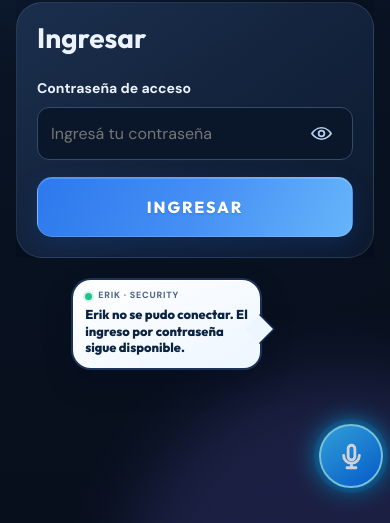
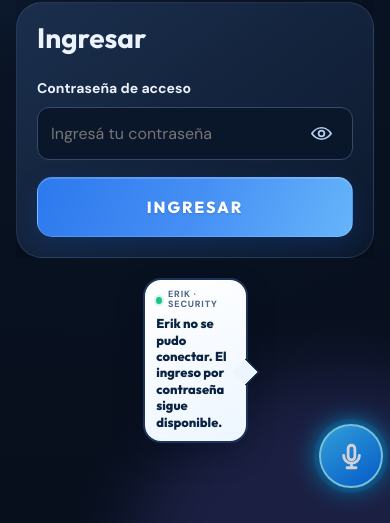
Before and after one commit to lisofer/characterIA, a website: page public/index.html in a window 390 px wide. Shown: the part 321-844 px from the top of the page. Drawn offline with Linux system fonts and the light colour scheme; no server answers.

Commit message:
Consolidate Erik speech bubble CSS and shrink/shift it left of his face

```diff
--- a/public/style.css
+++ b/public/style.css
@@ -616,9 +616,9 @@ body:has(#login-view:not(.hidden)){
 .guard-dock.is-muted .guard-avatar{opacity:.72;filter:grayscale(.24) drop-shadow(0 6px 12px rgba(0,0,0,.27))}
 .guard-dock.is-muted .guard-mic-indicator{background:linear-gradient(130deg,#5f6d80,#34445d);box-shadow:0 0 0 4px rgba(110,134,158,.15)}
 .guard-dock.is-muted .guard-mic-indicator::after{content:'';position:absolute;width:70%;height:3px;background:#fff;transform:rotate(-45deg);border-radius:2px}
-.guard-bubble{position:absolute;right:-4px;top:-28px;max-width:min(220px,85vw);min-width:135px;padding:12px 14px;background:#fff;border:3px solid #16213d;border-radius:26px;box-shadow:0 7px 23px rgba(0,0,0,.25);pointer-events:none;text-align:center;z-index:4}
-.guard-bubble::after{content:'';position:absolute;right:34px;bottom:-18px;width:22px;height:22px;background:#fff;border-right:3px solid #16213d;border-bottom:3px solid #16213d;transform:rotate(35deg) skew(-14deg);z-index:-1}
-.guard-bubble p{margin:0;color:#0d2146;font:800 clamp(13px,1.8vw,18px)/1.2 'Outfit','DM Sans',Arial,sans-serif;overflow-wrap:anywhere}
+
+
+
 .guard-accessible-hint{position:absolute;width:1px;height:1px;padding:0;margin:-1px;overflow:hidden;clip:rect(0,0,0,0);white-space:nowrap;border:0}
 .guard-admin-preview{max-height:290px;overflow:hidden}
 .guard-admin-preview .preview-avatar{height:240px}
@@ -628,16 +628,16 @@ body:has(#login-view:not(.hidden)){
 @media(max-width:600px){
  .auth-page .login-wrap{max-width:410px;transform:translateY(-clamp(58px,10dvh,118px))}
  .guard-dock{right:clamp(3px,1.7vw,12px);bottom:clamp(8px,2dvh,23px);width:clamp(190px,57vw,275px);height:clamp(228px,34dvh,340px)}
- .guard-bubble{right:9px;top:-42px;max-width:185px;padding:9px 12px;border-radius:21px}
- .guard-bubble p{font-size:clamp(12px,3.3vw,15px)}
+
+
  .guard-mic-indicator{right:0;bottom:18px;width:64px;height:64px}
  .auth-page:has(#password:focus) .guard-dock{opacity:0;visibility:hidden;pointer-events:none}
 }
 @media(max-height:690px){
  .auth-page .login-wrap{transform:translateY(-clamp(34px,8dvh,65px))}
  .guard-dock{height:clamp(150px,27dvh,215px);width:clamp(150px,39vw,185px);bottom:5px}
- .guard-bubble{top:-36px;right:6px;max-width:145px;padding:7px 9px}
- .guard-bubble p{font-size:12px}
+
+
  .guard-mic-indicator{width:52px;height:52px}
 }
 @media(prefers-reduced-motion:reduce){.guard-avatar{transition:none}}
@@ -651,35 +651,24 @@ body:has(#login-view:not(.hidden)){
 .guard-dock:not(.frames-ready) .guard-avatar{visibility:hidden}
 .guard-dock:not(.frames-ready) .guard-mic-indicator{opacity:.8}
 .guard-dock.is-muted .guard-avatar{opacity:.79;filter:grayscale(1) brightness(.68) drop-shadow(0 8px 16px rgba(2,10,30,.3))!important}
-.guard-dock.is-muted .guard-bubble{background:linear-gradient(160deg,#d4dbe7,#aebccc);border-color:#53677e}
-.guard-dock.is-muted .guard-bubble::after{background:#c3cedc;border-color:#53677e}
+
+
 .guard-dock.is-muted .guard-mic-indicator{background:#536177;box-shadow:0 0 0 4px rgba(110,134,158,.15)}
-.guard-dock .guard-bubble{
- top:-7px;right:5px;max-width:205px;min-width:150px;padding:11px 13px 13px;
- border:2px solid rgba(17,41,78,.95);border-radius:20px 22px 20px 18px;
- background:linear-gradient(155deg,#fff 0%,#edf6ff 100%);
- box-shadow:0 12px 28px rgba(1,9,30,.3),inset 0 1px 0 rgba(255,255,255,.95);
- text-align:left;z-index:5;
-}
-.guard-dock .guard-bubble::after{
- content:'';position:absolute;bottom:-11px;right:40px;top:auto;
- width:18px;height:18px;transform:rotate(45deg);
- background:#edf6ff;border:0;border-right:2px solid #11294e;border-bottom:2px solid #11294e;
- z-index:0;
-}
+
+
 .guard-bubble-heading{display:flex;align-items:center;gap:6px;margin-bottom:5px;font:800 9px/1.1 'DM Sans',Arial,sans-serif;letter-spacing:.09em;color:#4f6687}
 .guard-bubble-dot{width:7px;height:7px;display:inline-block;border-radius:100%;background:#1bc58a;box-shadow:0 0 0 2px #1bc58a2b}
-.guard-dock .guard-bubble p{font:750 clamp(13px,1.8vw,16px)/1.35 'Outfit','DM Sans',Arial,sans-serif;text-wrap:pretty;color:#0b2443}
+
 .guard-dock.is-muted .guard-bubble-dot{background:#76879d;box-shadow:none}
 @media(max-width:600px){
  .auth-page .login-wrap{transform:translateY(-clamp(145px,21dvh,240px))!important}
- .guard-dock .guard-bubble{top:6px;right:4px;max-width:185px;min-width:132px;padding:10px 12px 11px;border-radius:17px}
- .guard-dock .guard-bubble p{font-size:clamp(12px,3.3vw,15px);line-height:1.28}
+
+
  .guard-bubble-heading{font-size:9px}
 }
 @media(max-height:690px){
  .auth-page .login-wrap{transform:translateY(-clamp(50px,9dvh,90px))!important}
- .guard-dock .guard-bubble{right:5px;top:2px;max-width:145px}
+
 }
 /* Recuperar gris en NEXO al mutear o colgar. Revertir !important antiguo de recuperación de Android
    exclusivamente en estado inactivo, sin filtros permanentes sobre ocho texturas. */
@@ -694,37 +683,91 @@ body:has(#login-view:not(.hidden)){
 
 
 /* Erik: bocadillo debajo y a la izquierda; cola orientada horizontalmente al rostro. */
+
+
+
+@media(max-width:600px){
+
+
+}
+@media(max-height:690px){
+
+
+}
+
+
+/* Erik · burbuja consolidada: compacta, a la izquierda y sin tapar el rostro. */
 .guard-dock .guard-bubble{
-  left:auto;right:calc(50% + 16px);top:clamp(38px,6.4dvh,78px);
-  width:max-content;max-width:min(235px,49vw);min-width:145px;
-  padding:12px 14px 13px;
+  position:absolute;
+  left:auto;
+  right:calc(50% + 28px);
+  top:clamp(38px,6.4dvh,78px);
+  bottom:auto;
+  width:fit-content;
+  min-width:110px;
+  max-width:min(205px,44vw);
+  padding:11px 12px 12px;
+  border:2px solid rgba(17,41,78,.95);
   border-radius:20px 20px 18px 20px;
+  background:linear-gradient(155deg,#fff 0%,#edf6ff 100%);
+  box-shadow:0 12px 28px rgba(1,9,30,.3),inset 0 1px 0 rgba(255,255,255,.95);
   text-align:left;
+  pointer-events:none;
+  z-index:5;
 }
 .guard-dock .guard-bubble::after{
-  content:'';position:absolute;
-  top:54%;right:-12px;bottom:auto;
-  width:20px;height:20px;
+  content:'';
+  position:absolute;
+  right:-11px;
+  top:56%;
+  bottom:auto;
+  width:18px;
+  height:18px;
   transform:translateY(-50%) rotate(45deg);
   background:#edf6ff;
-  border:0;border-top:2px solid #11294e;border-right:2px solid #11294e;
+  border:0;
+  border-top:2px solid #11294e;
+  border-right:2px solid #11294e;
   border-radius:2px;
   z-index:0;
 }
-.guard-dock.is-muted .guard-bubble::after{background:#c3cedc;border-top-color:#53677e;border-right-color:#53677e}
+.guard-dock .guard-bubble p{
+  display:block;
+  margin:0;
+  max-width:100%;
+  color:#0b2443;
+  font:750 clamp(13px,1.8vw,16px)/1.28 'Outfit','DM Sans',Arial,sans-serif;
+  overflow-wrap:anywhere;
+  text-wrap:pretty;
+}
+.guard-dock.is-muted .guard-bubble{
+  background:linear-gradient(160deg,#d4dbe7,#aebccc);
+  border-color:#53677e;
+}
+.guard-dock.is-muted .guard-bubble::after{
+  background:#c3cedc;
+  border-top-color:#53677e;
+  border-right-color:#53677e;
+}
 @media(max-width:600px){
- .guard-dock .guard-bubble{
-   top:clamp(45px,7dvh,70px);
-   right:calc(50% + 10px);
-   width:max-content;min-width:145px;max-width:min(195px,49vw);
-   padding:11px 12px 12px;
- }
- .guard-dock .guard-bubble::after{top:56%;right:-11px}
+  .guard-dock .guard-bubble{
+    right:calc(50% + 24px);
+    top:clamp(45px,7dvh,70px);
+    width:fit-content;
+    min-width:105px;
+    max-width:min(175px,42vw);
+    padding:10px 11px 11px;
+    border-radius:18px;
+  }
+  .guard-dock .guard-bubble::after{right:-10px;top:57%}
+  .guard-dock .guard-bubble p{font-size:clamp(12px,3.3vw,15px)}
 }
 @media(max-height:690px){
- .guard-dock .guard-bubble{
-   top:clamp(12px,4dvh,35px);right:calc(50% + 6px);
-   max-width:min(160px,43vw);min-width:122px;
- }
- .guard-dock .guard-bubble::after{right:-11px;top:55%}
+  .guard-dock .guard-bubble{
+    right:calc(50% + 18px);
+    top:clamp(12px,4dvh,35px);
+    min-width:100px;
+    max-width:min(150px,39vw);
+  }
+  .guard-dock .guard-bubble::after{right:-10px;top:55%}
 }
```
